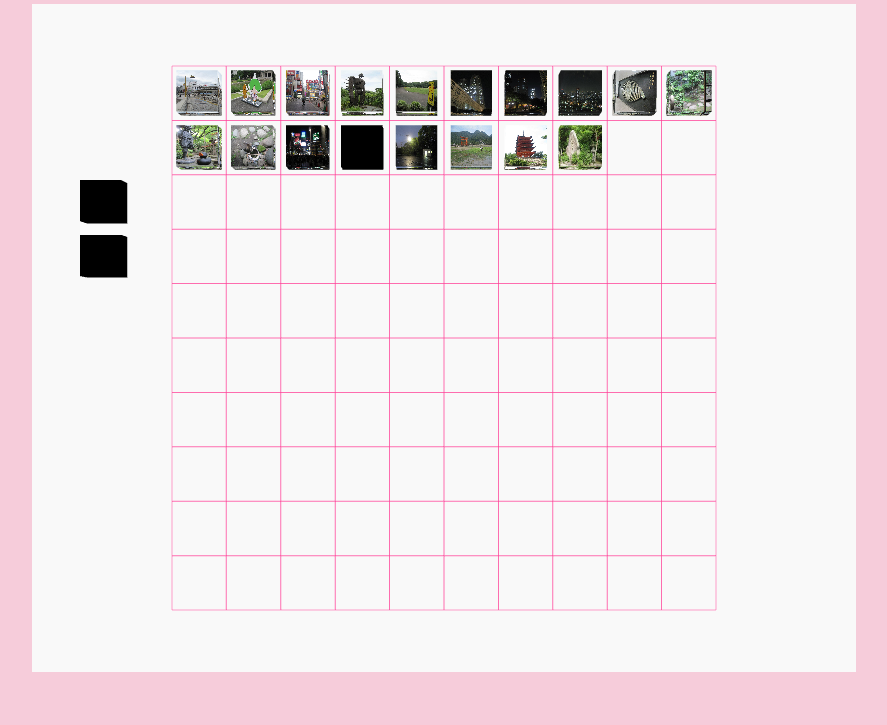
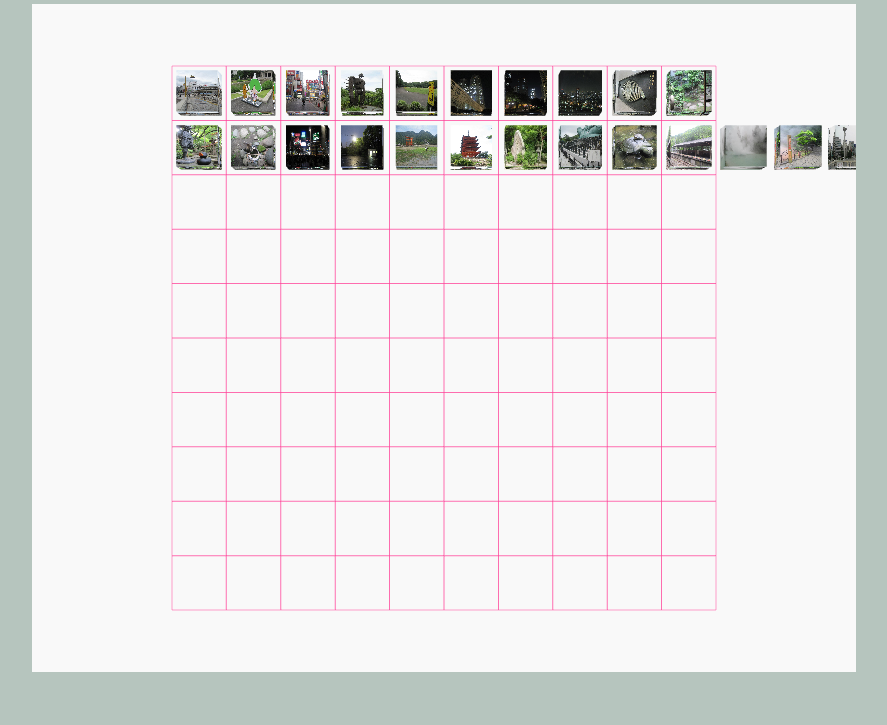
Before and after one commit to pervcomp/WebWidget3D, a plain HTML site: page examples/pictureDemo.html in a window 1280 px wide. Shown: the part 75-800 px from the top of the page, without its empty margins (196-1083 px from the left). Drawn offline with Linux system fonts and the light colour scheme; animation ran at ten frames a second.

Commit message:
Updated picturedemo

```diff
--- a/examples/pictureDemo.html
+++ b/examples/pictureDemo.html
@@ -1,12 +1,12 @@
 <html>
   <head>
-    <title>Cute Pictures!</title>
+    <title>My Pictures</title>
     <style>
       body{
         margin-top:0%;
         padding:0px;
         text-align:center;
-        background-color:#F6CCDA;
+        background-color:#B6C5BE;
       }
       canvas{
         outline:0;
@@ -31,7 +31,7 @@
   </head>
   <body onload="init();">
     <div id="container">
-      <H1>Cute Pictures!</H1>
+      <H1>My Pictures</H1>
     </div>
   </boby>
 </html>
--- a/examples/pictureDemo.js
+++ b/examples/pictureDemo.js
@@ -12,8 +12,10 @@ var HEIGHT = 668;
 
 var pictures = ["img/jp1.jpg", "img/jp2.jpg", "img/jp3.jpg", "img/jp4.jpg", "img/jp5.jpg",
   "img/jp6.jpg", "img/jp7.jpg", "img/jp8.jpg", "img/jp9.jpg", "img/jp10.jpg",
-  "img/jp11.jpg", "img/jp12.jpg", "img/jp13.jpg", "img/jp14.jpg", "img/jp15.jpg",
-  "img/jp16.jpg", "img/jp17.jpg", "img/jp18.jpg"];
+  "img/jp11.jpg", "img/jp12.jpg", "img/jp13.jpg", "img/jp15.jpg",
+  "img/jp16.jpg", "img/jp17.jpg", "img/jp18.jpg", "img/jp19.jpg", "img/jp20.jpg",
+  "img/jp21.jpg","img/jp22.jpg","img/jp23.jpg","img/jp24.jpg","img/jp25.jpg",
+  "img/jp26.jpg","img/jp27.jpg","img/jp28.jpg"];
 
 var lastTime = 0;
 var elapsed = 0;
@@ -73,9 +75,6 @@ var init = function(){
   pictureDisplay.addEventListener(WIDGET3D.EventType.onclick, pictureclick);
   pictureDisplay.hide();
 
-  //creates UI
-  createUI();
-
   //creates small pictures
   displayPictures();
 
@@ -112,19 +111,6 @@ var pictureclick = function(event){
   pictureDisplay.hide();
 }
 
-
-//mouse click handler for back button
-var goBack = function(event){
-  history.go(-1);
-  return false;
-}
-
-//mouse click handler for home button
-var goHome = function(event){
-  window.location.href = "about:home";
-}
-
-
 //constructing picture grid and gui buttons
 
 //creating small pictures
@@ -137,39 +123,3 @@ var displayPictures = function(){
 
   }
 }
-
-//creating back and home buttons
-var createUI = function(){
-
-  var geometry = new THREE.CubeGeometry(150,150,30);
-  var homeTexture = THREE.ImageUtils.loadTexture("img/home.png");
-  var home = new THREE.Mesh(geometry,
-    new THREE.MeshBasicMaterial( { map: homeTexture } ));
-
-  home.position.x = -1250;
-  home.position.y = 500;
-
-  var home = createButton(home, mainWindow);
-  home.addEventListener(WIDGET3D.EventType.onclick, goHome);
-
-  var backTexture = THREE.ImageUtils.loadTexture("img/back.png");
-  var back = new THREE.Mesh(geometry,
-    new THREE.MeshBasicMaterial( { map: backTexture } ));
-
-  back.position.x = -1250;
-  back.position.y = 300;
-
-  var back = createButton(back, mainWindow);
-  back.addEventListener(WIDGET3D.EventType.onclick, goBack);
-
-}
-
-//creates generic button
-var createButton = function(mesh, window){
-
-  var button = new WIDGET3D.Basic();
-  button.setMesh(mesh);
-  window.addChild(button);
-
-  return button;
-}
```
